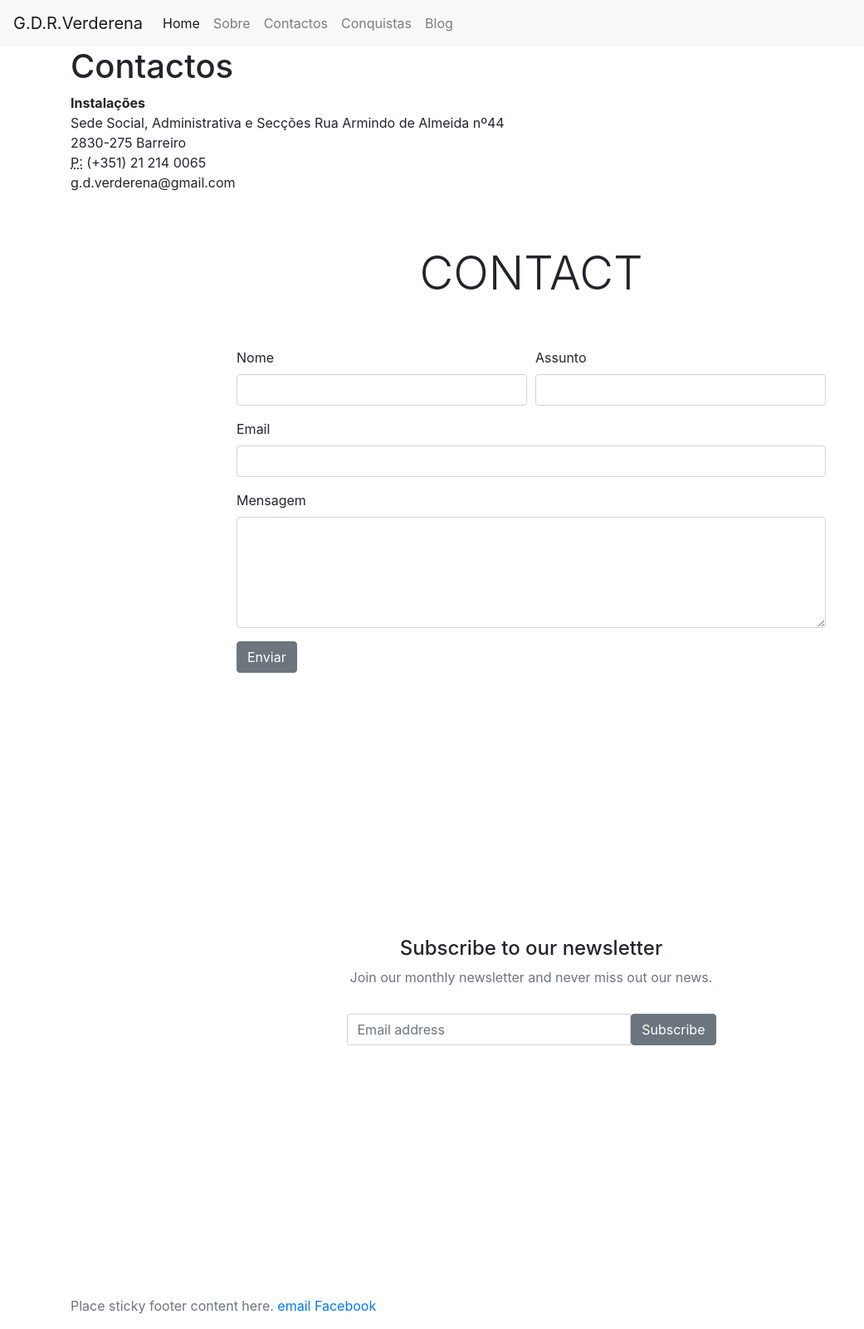
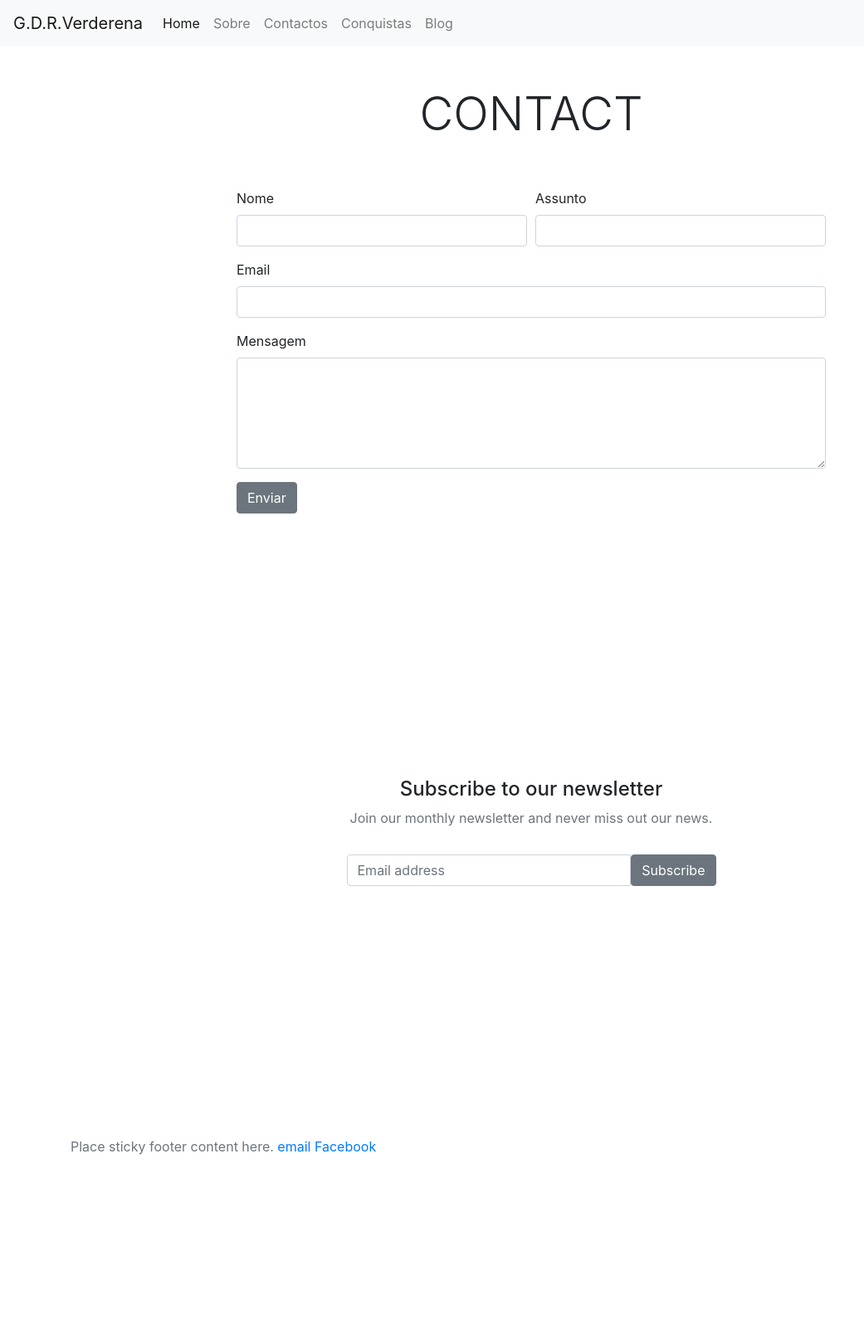
Before and after one commit to GDR-Verderena/gdr-verderena.github.io, a Jekyll site: the page built from contact/index.html, in a window 1280 px wide. Shown: the whole page at 83% size, without its empty margins (0-1041 px from the left). Built offline with Jekyll 4.4.1, drawn with Linux system fonts in a browser that asks for light colours; after the commit the page ends 1410 px from its top, so only the background shows below that.

Commit message:
Update index.html

```diff
--- a/contact/index.html
+++ b/contact/index.html
@@ -3,7 +3,7 @@ layout: default
 title: Contactos
 ---
 
-	<div class="cv">
+	 <!-- <div class="cv">
 
 					<h1>Contactos</h1>
 					<address>
@@ -21,6 +21,8 @@ title: Contactos
 
 	</div>
 
+-->
+
 
 
 
```
